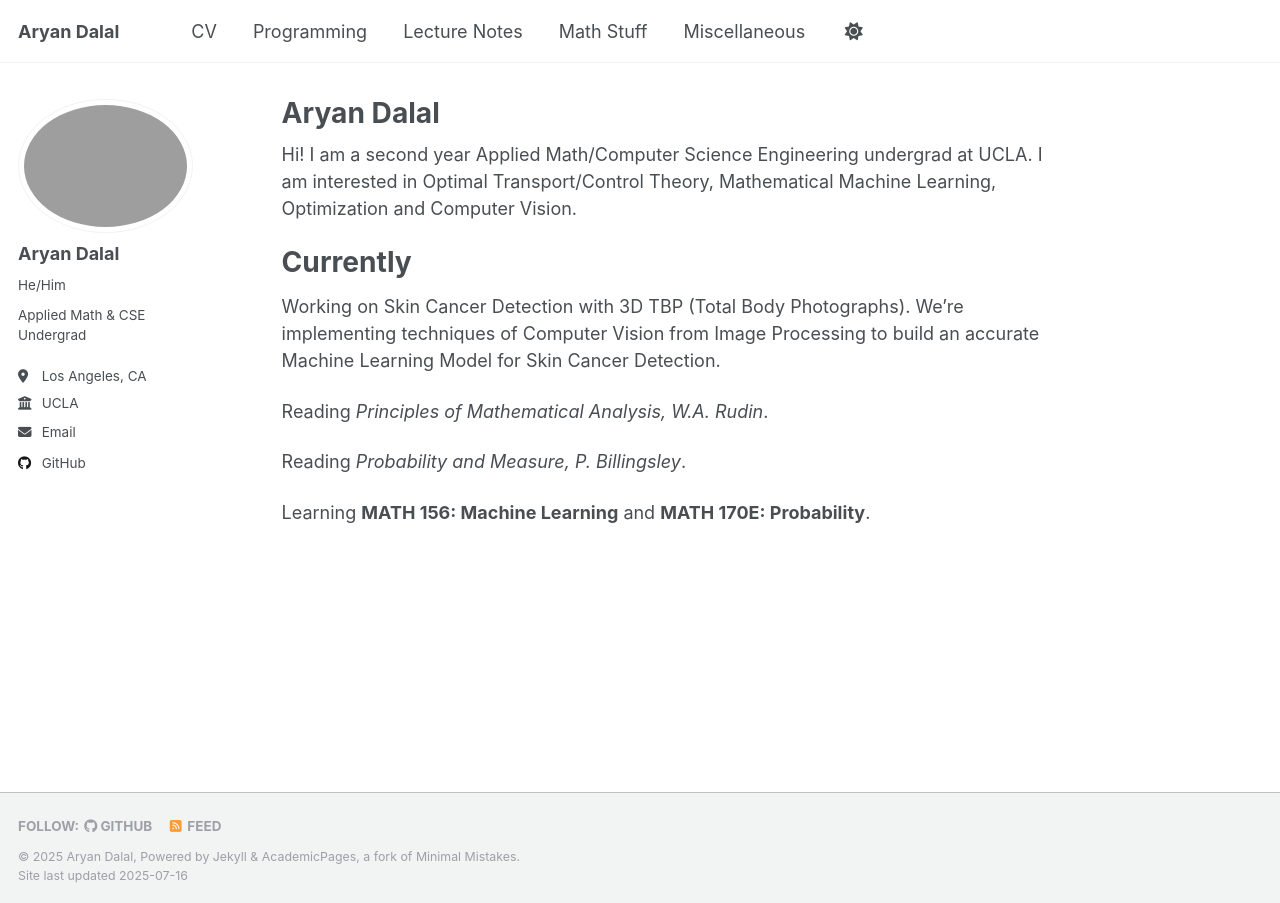
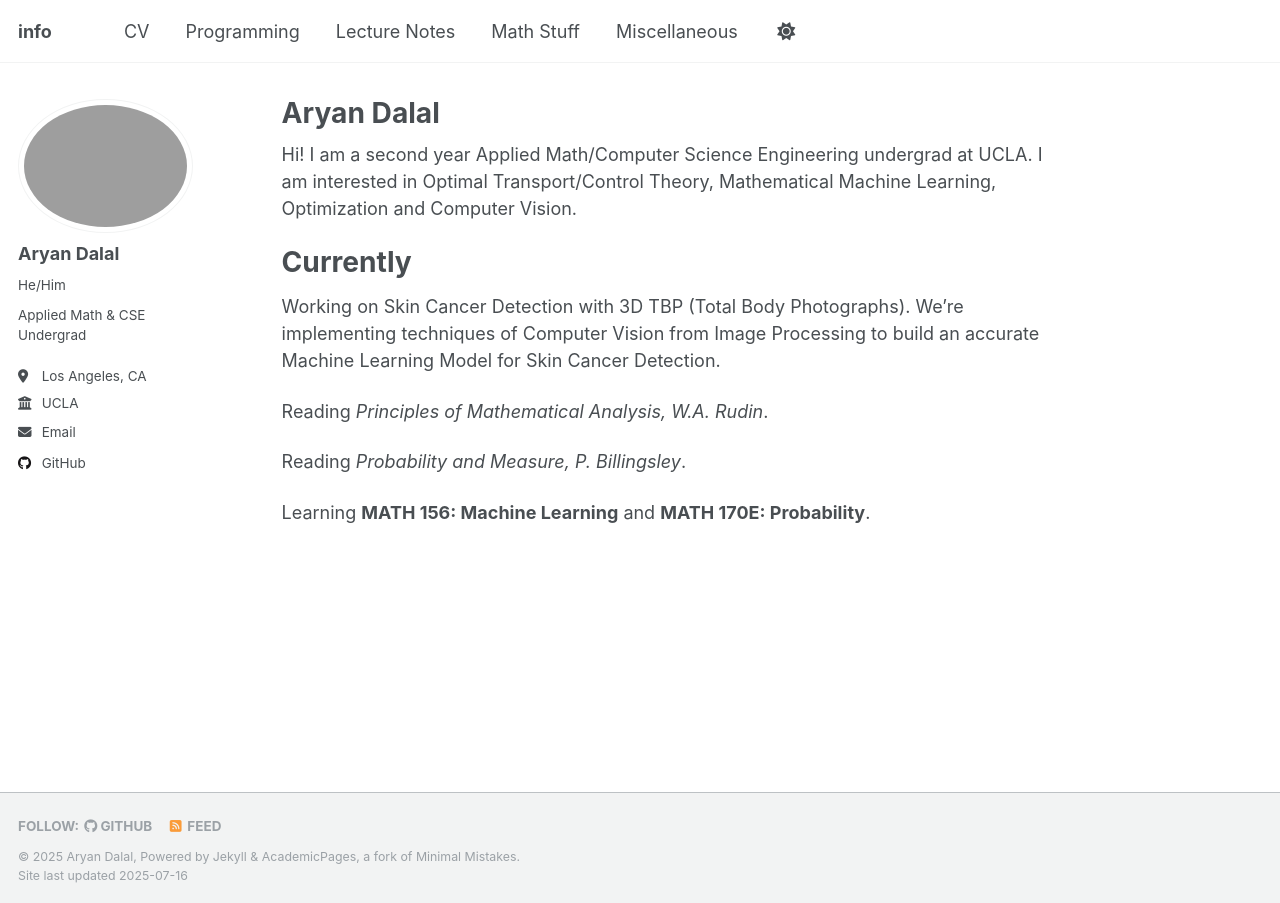
Before and after one commit to DalalAryan/DalalAryan.github.io, a Jekyll site: the page built from _pages/about.md, in a window 1280 px wide. Built offline with Jekyll 4.4.1, drawn with Linux system fonts in a browser that asks for light colours; a script that is not in the unit is left out.

Commit message:
Update _config.yml

```diff
--- a/_config.yml
+++ b/_config.yml
@@ -9,7 +9,7 @@
 # Basic Site Settings
 locale                   : "en-US"
 site_theme               : "default"
-title                    : "Aryan Dalal"
+title                    : "info"
 title_separator          : "-"
 name                     : &name "Aryan Dalal"
 description              : &description "personal description"
@@ -46,7 +46,7 @@
   bitbucket        : # Username - Update with your username on the site
   codepen          : # Username
   dribbble         : # Username
-  github           : "https://github.com/calcpika"
+  github           : "https://github.com/DalalAryan"
   kaggle           : # Username
   stackoverflow    : # User number or user number and name (i.e., use "1" or "1/jeff-atwood")
 
```
